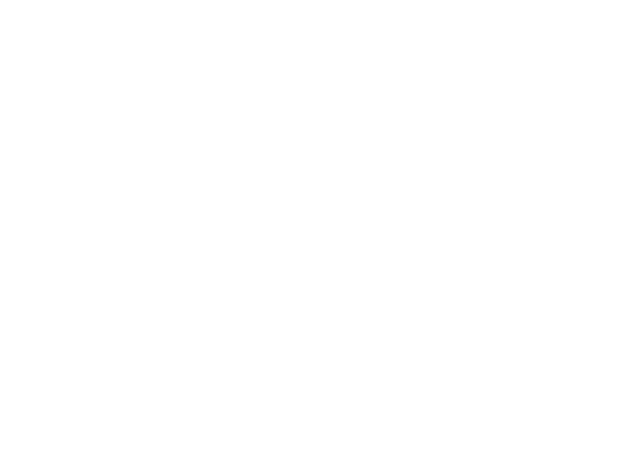
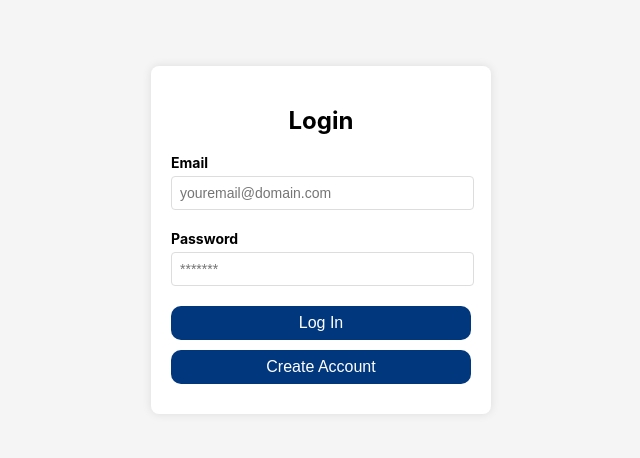
Before and after one commit to JS-7274/CSJSE-Clone, a React (Create React App) app in the folder csjse-app/client/: page /TeacherLogin in a window 1280 px wide. Before the commit this address had no page. Shown: the part 180-638 px from the top of the page, without its empty margins (319-959 px from the left). Built offline with nearby package versions, Linux system fonts and the light colour scheme.

Commit message:
Separate logins for teacher and school both work

```diff
--- a/csjse-app/client/src/App.js
+++ b/csjse-app/client/src/App.js
@@ -1,6 +1,7 @@
 import './App.css';
 import Home from "./pages/Home";
-import Login from './pages/Login';
+import TeacherLogin from './pages/TeacherLogin';
+import SchoolLogin from './pages/SchoolLogin';
 import Profile from './pages/Profile';
 import TeacherCreateAcc from './pages/TeacherCreateAcc';
 import SchoolCreateAcc from './pages/SchoolCreateAcc';
@@ -11,7 +12,8 @@ function App() {
     <Router>
       <Routes>
         <Route path="/" element={<Home />} />
-        <Route path="/Login" element={<Login />} />
+        <Route path="/TeacherLogin" element={<TeacherLogin />} />
+        <Route path="/SchoolLogin" element={<SchoolLogin />} />
         <Route path="/Profile" element={<Profile />} />
         <Route path="/SchoolCreateAcc" element={<SchoolCreateAcc />} />
         <Route path="/TeacherCreateAcc" element={<TeacherCreateAcc />} />
--- a/csjse-app/client/src/pages/Home.js
+++ b/csjse-app/client/src/pages/Home.js
@@ -24,8 +24,8 @@ function Home() {
 					<div className="dropdown">
 						<button className="dropbtn">Login</button>
 						<div className="dropdown-content">
-							<Link to="/Login">Teachers/Staff</Link>
-							<Link to="/Login">Schools</Link>
+							<Link to="/TeacherLogin">Teachers/Staff</Link>
+							<Link to="/SchoolLogin">Schools</Link>
 						</div>
 					</div>
 				</div>
--- a/csjse-app/client/src/pages/Login.js
+++ b/csjse-app/client/src/pages/SchoolLogin.js
@@ -1,8 +1,7 @@
 import React, { useState } from "react";
 import "../styles/LoginandCreate.css";
-import axios from "axios";
 
-export default function Login() {
+export default function SchoolLogin() {
 	//creates two variables (email and pass) along with 2 functions to change them, useState being empty means they start off empty
 	//useState allows us to edit variables based on inputs we get to my understanding
 	const [email, setEmail] = useState("");
@@ -13,7 +12,7 @@ export default function Login() {
 		e.preventDefault();
 
 		//login logic here
-		const res = await fetch("http://localhost:5000/api/login", {
+		const res = await fetch("http://localhost:5000/api/slogin", {
 			method: "POST",
 			headers: {
 				"Content-Type": "application/json",
--- /dev/null
+++ b/csjse-app/client/src/pages/TeacherLogin.js
@@ -0,0 +1,80 @@
+import React, { useState } from "react";
+import "../styles/LoginandCreate.css";
+
+export default function TeacherLogin() {
+	//creates two variables (email and pass) along with 2 functions to change them, useState being empty means they start off empty
+	//useState allows us to edit variables based on inputs we get to my understanding
+	const [email, setEmail] = useState("");
+	const [pass, setPass] = useState("");
+
+	//passes in (e) as a parameter, e.preventDefault() forces the page to not reload on subission, console.log(email) puts whatever is input for email into the console, probably replace for actual login code
+	const handleSubmit = async (e) => {
+		e.preventDefault();
+
+		//login logic here
+		const res = await fetch("http://localhost:5000/api/tlogin", {
+			method: "POST",
+			headers: {
+				"Content-Type": "application/json",
+			},
+			body: JSON.stringify({ email, pass }),
+		})
+		.then((response) => response.json())
+		.catch(error => console.error('Error during login:', error))
+		console.log(res.success) // This is the information that you are checking for.
+
+		//authentification logic here?
+		if (res.success) {
+			window.location.href = "/profile";
+		}
+	};
+
+	return (
+		<div className="backgroundColor">
+			<div className="login-container">
+				<form className="login-form" onSubmit={handleSubmit}>
+					<h2>Login</h2>
+					<div className="form-group">
+						<label className="label" htmlFor="email">
+							Email
+						</label>
+						<input
+							className="input-field"
+							value={email}
+							onChange={(e) => setEmail(e.target.value)}
+							type="email"
+							placeholder="youremail@domain.com"
+							id="email"
+							name="email"
+						/>
+					</div>
+					<div className="form-group">
+						<label className="label" htmlFor="password">
+							Password
+						</label>
+						<input
+							className="input-field"
+							value={pass}
+							onChange={(e) => setPass(e.target.value)}
+							type="password"
+							placeholder="*******"
+							id="password"
+							name="password"
+						/>
+					</div>
+					<button type="submit" className="button">
+						Log In
+					</button>
+					<button className="button">Create Account</button>
+				</form>
+			</div>
+		</div>
+	);
+}
+//<div className = "App"> gives the div the name App which lets it reference a style in app.css
+//<div className = "auth...container"> gives the div that name to apply stylings from app.css
+//<h2>Login</h2> header for the login form
+//<form className='login-form'...> start of a form element  and takes in the handle submit function from above
+//<label htmlfor-"email"> marks a html element taking a form input, 'thmlfor="email"' gives it the id 'email'
+//<input value={email}... creates an input element that will take in an email (variable made earlier) then calls the setEmail function to what is input
+//<button type="submit"... creates a button html element, type="submit" makes it trigger a submit of the form on click, the >Log In< gives the button the text "Log In"
```
Also changed, not shown: 1 other file (tests, documents, lock files or other folders).
